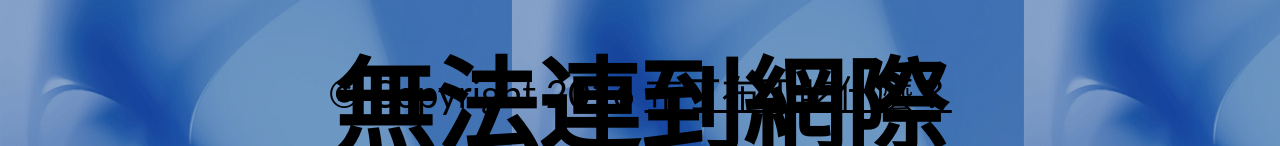
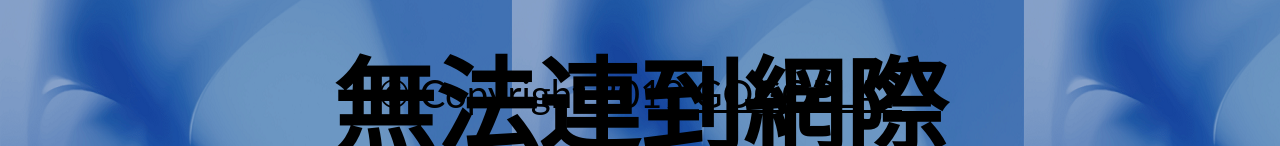
Before and after one commit to gogoplay/phonegap-gogoplayweb-templat, a plain HTML site: page www/offline.html in a window 1280 px wide. Shown: the part 654-800 px from the top of the page. Drawn offline with Linux system fonts and the light colour scheme.

Commit message:
Update offline.html

```diff
--- a/www/offline.html
+++ b/www/offline.html
@@ -2,7 +2,7 @@
 <html>
     <head>
         <title>
-            布丁布丁吃什麼？
+            GOGOPLAY
         </title>
         <meta charset="UTF-8">
         <meta name="viewport" content="width=device-width, initial-scale=1.0">
@@ -24,9 +24,9 @@
 <div class="container clearfix">
 <p>
 <span class="blog-copyright">
-                © Copyright 2016
-                <a href="http://blog.pulipuli.info/">
-                    布丁布丁吃什麼？
+                © Copyright 2019
+                <a href="http://www.gogoplay.app/">
+                    GOGOPLAY
                 </a>
 </span>
 </p>
```
